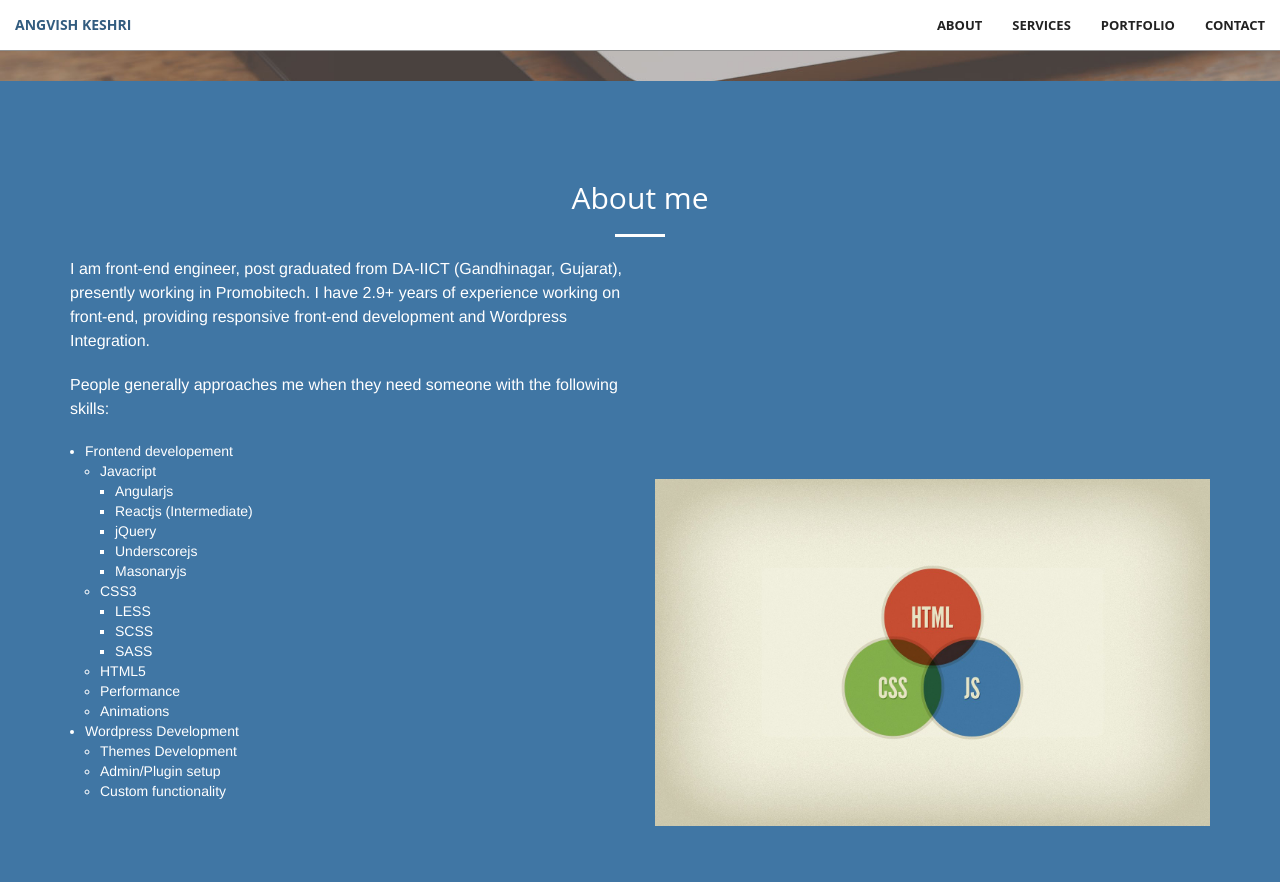
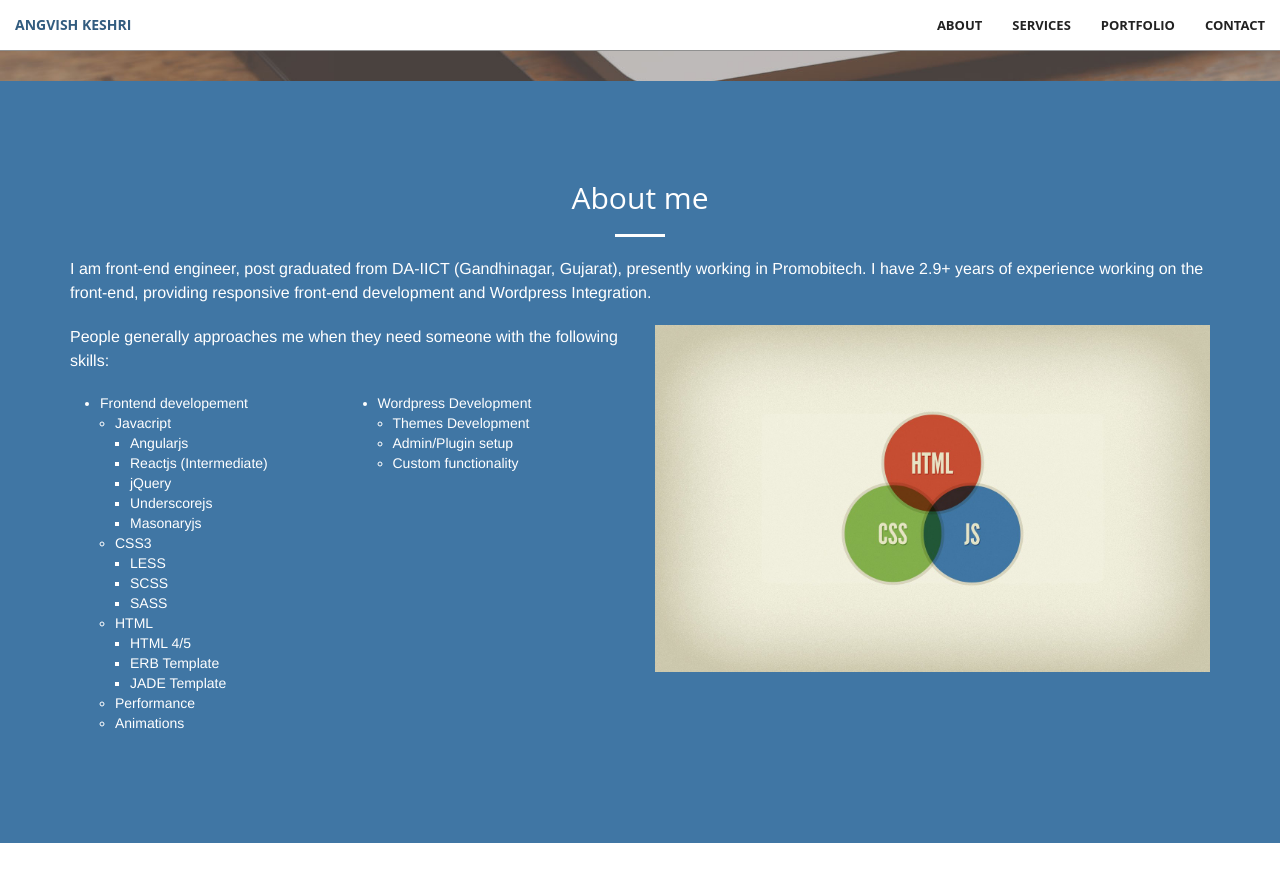
Before and after one commit to Angvishkumar/portfolioAngvish, a Jekyll site: the page built from index.html, in a window 1280 px wide and 900 px high, scrolled down 419 px. Shown: the top 882 px of the window. Built offline with Jekyll 4.4.1, drawn with Linux system fonts in a browser that asks for light colours; nearby versions of some CDN libraries; library files that are not in the unit come from our copies.

Commit message:
minor updation on skills

```diff
--- a/_includes/about.html
+++ b/_includes/about.html
@@ -3,12 +3,15 @@
   <hr class="light">
   <div class="container">
     <div class="row">
+      <div class="col-md-12">
+        <p class="text-fadeds">
+          I am front-end engineer, post graduated from DA-IICT (Gandhinagar, Gujarat), presently working in <a href="http://promobitech.com/">Promobitech</a>. I have 2.9+ years of experience working on the front-end, providing responsive front-end development and Wordpress Integration.
+        </p>
+      </div>
       <div class="col-md-6 col-sm-6">
-        <p class="text-fadeds">
-          I am front-end engineer, post graduated from DA-IICT (Gandhinagar, Gujarat), presently working in <a href="http://promobitech.com/">Promobitech</a>. I have 2.9+ years of experience working on front-end, providing responsive front-end development and Wordpress Integration.
-        </p>
         <p class="text-fadeds">People generally approaches me when they need someone with the following skills:</p>
-        <ul class="text-fadeds">
+        <div class="col-md-6 col-sm-6 text-fadeds">
+          <ul>
             <li>
               Frontend developement
               <ul class="list-inlines">
@@ -30,11 +33,23 @@
                     <li>SASS</li>
                   </ul>
                 </li>
-              <li>HTML5</li>
+                <li>
+                  HTML
+                  <ul>
+                    <li>HTML 4/5</li>
+                    <li>ERB Template</li>
+                    <li>JADE Template</li>
+                  </ul>
+                </li>
                 <li>Performance</li>
                 <li>Animations</li>
               </ul>
+
             </li>
+          </ul>
+        </div>
+        <div class="col-md-6 col-sm-6">
+        <ul>
           <li>
             Wordpress Development
             <ul>
@@ -45,8 +60,9 @@
           </li>
         </ul>
         </div>
+      </div>
       <div class="col-md-6 col-sm-6">
-        <img src="{{site.compass.all_image}}" class="img-responsive all-image">
+        <img src="{{site.compass.all_image}}" class="img-responsive all-images">
       </div>
     </div>
   </div>
--- a/_includes/portfolio.html
+++ b/_includes/portfolio.html
@@ -1,4 +1,4 @@
-<section class="btn-primary" id="portfolio">
+<section class="btn-primary no-padding" id="portfolio">
     <div class="container-fluid">
         <div class="row no-gutter">
             <div class="col-lg-4 col-sm-6">
```
Lines whose indentation alone changed are shown as unchanged.
